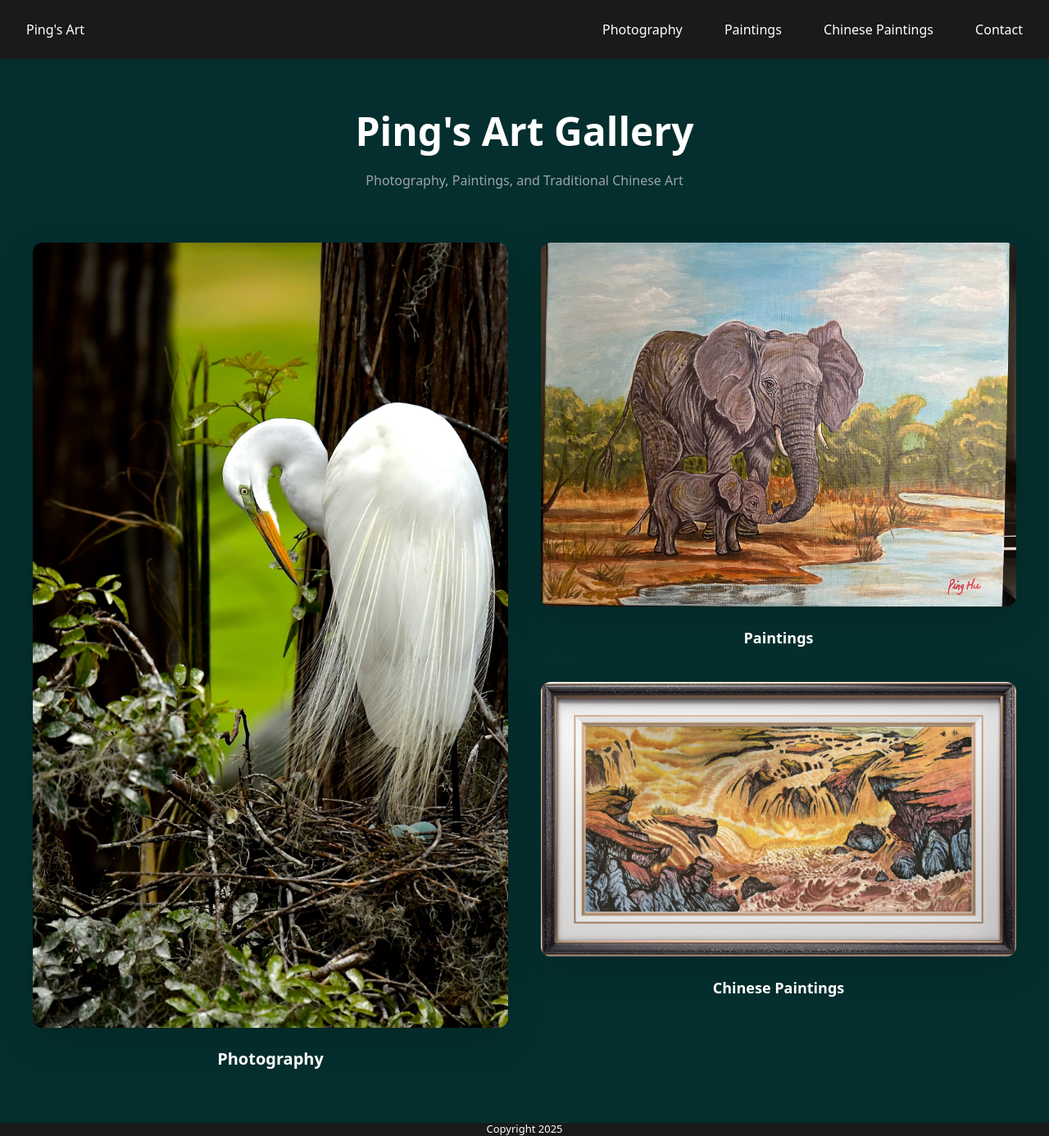
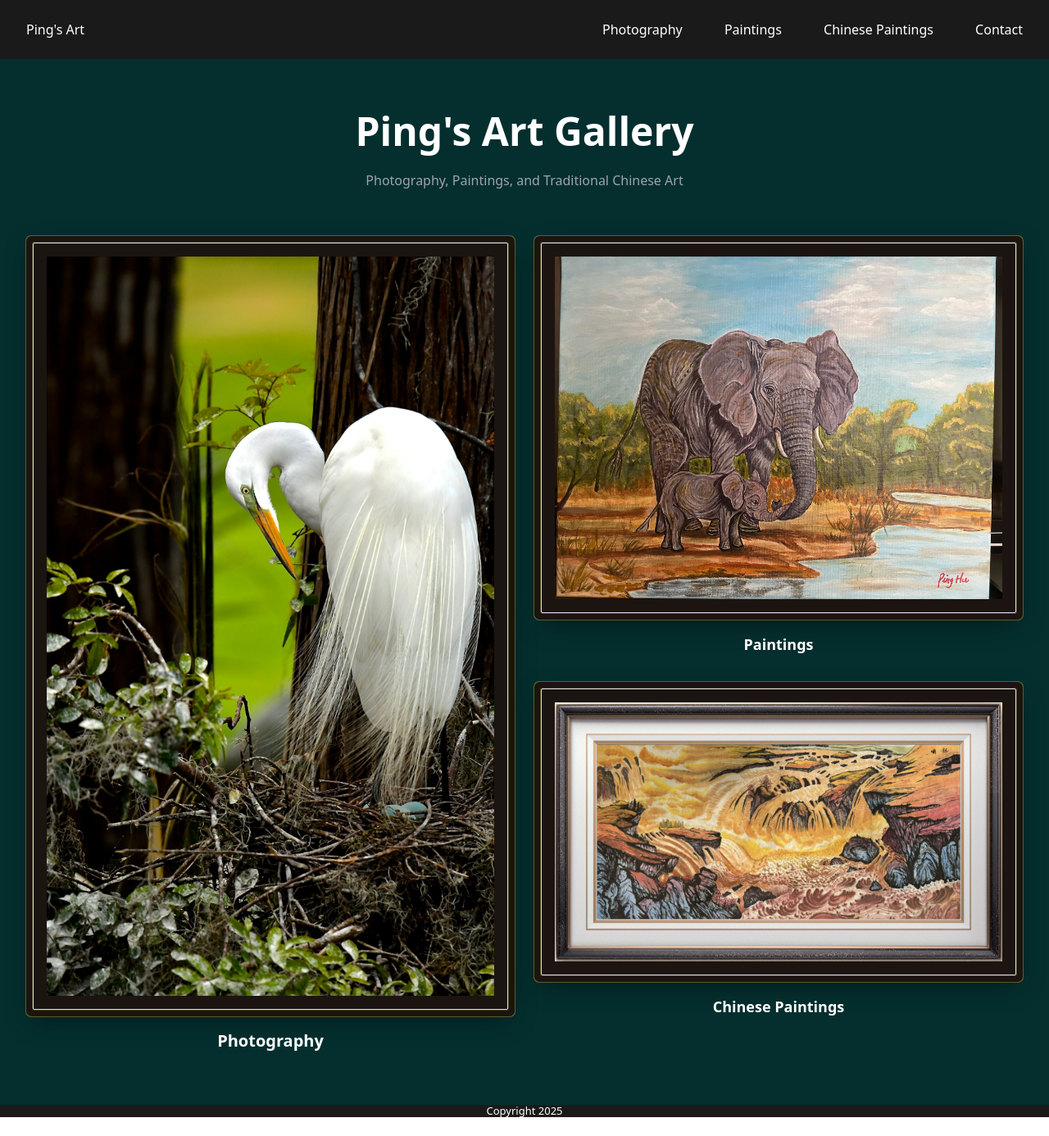
Before and after one commit to MoApplesnOranges/pingsart, a React (Vite) app: page / in a window 1280 px wide. Shown: the whole page at 82% size. After the commit the page ends 1364 px from the top, so only its background shows below. Built offline with nearby package versions, Linux system fonts and the light colour scheme.

Commit message:
updated photos and contact info

```diff
--- a/src/Pages/Home.js
+++ b/src/Pages/Home.js
@@ -18,12 +18,21 @@ const Home = () => {
       <div className="max-w-7xl mx-auto grid grid-cols-2 gap-10">
         {/* LEFT SIDE */}
         <NavLink to="/photography" className="group flex flex-col">
+          <div
+            className="p-3 bg-[#1c1410] rounded-sm shadow-2xl
+            border border-[#8a6d3b]/60
+            group-hover:scale-[1.02] transition duration-300"
+            style={{
+              boxShadow:
+                "0 0 0 1px rgba(212,175,55,0.25), 0 0 0 8px #1c1410, 0 0 0 9px rgba(212,175,55,0.4), 0 10px 30px rgba(0,0,0,0.5)",
+            }}
+          >
             <img
               src={heron}
               alt="Photography"
-            className="w-full h-full object-cover rounded-xl shadow-lg
-            group-hover:scale-[1.02] transition duration-300"
+              className="w-full h-full object-cover"
             />
+          </div>
 
           <h2 className="mt-4 text-xl font-semibold text-center">
             Photography
@@ -34,12 +43,21 @@ const Home = () => {
         <div className="flex flex-col gap-10">
           {/* Paintings */}
           <NavLink to="/paintings" className="group flex flex-col">
+            <div
+              className="p-3 bg-[#1c1410] rounded-sm shadow-2xl
+              border border-[#8a6d3b]/60
+              group-hover:scale-[1.02] transition duration-300"
+              style={{
+                boxShadow:
+                  "0 0 0 1px rgba(212,175,55,0.25), 0 0 0 8px #1c1410, 0 0 0 9px rgba(212,175,55,0.4), 0 10px 30px rgba(0,0,0,0.5)",
+              }}
+            >
               <img
                 src={elephant}
                 alt="Paintings"
-              className="w-full h-full object-cover rounded-xl shadow-lg
-              group-hover:scale-[1.02] transition duration-300"
+                className="w-full h-full object-cover"
               />
+            </div>
 
             <h2 className="mt-4 text-lg font-semibold text-center">
               Paintings
@@ -48,12 +66,21 @@ const Home = () => {
 
           {/* Chinese Paintings */}
           <NavLink to="/chineseart" className="group flex flex-col">
+            <div
+              className="p-3 bg-[#1c1410] rounded-sm shadow-2xl
+              border border-[#8a6d3b]/60
+              group-hover:scale-[1.02] transition duration-300"
+              style={{
+                boxShadow:
+                  "0 0 0 1px rgba(212,175,55,0.25), 0 0 0 8px #1c1410, 0 0 0 9px rgba(212,175,55,0.4), 0 10px 30px rgba(0,0,0,0.5)",
+              }}
+            >
               <img
                 src={chinese_rivers}
                 alt="Chinese Paintings"
-              className="w-full h-full object-cover rounded-xl shadow-lg
-              group-hover:scale-[1.02] transition duration-300"
+                className="w-full h-full object-cover"
               />
+            </div>
 
             <h2 className="mt-4 text-lg font-semibold text-center">
               Chinese Paintings
--- a/src/Pages/contact.js
+++ b/src/Pages/contact.js
@@ -64,7 +64,7 @@ const Contact = () => {
       <div className="text-center mb-16">
         <h1 className="text-5xl font-bold mb-4">Contact</h1>
         <p className="text-gray-400">
-          Get in touch for inquiries or collaborations
+          Get in touch with Ping! for inquiries or collaborations
         </p>
       </div>
 
```
Lines whose indentation alone changed are shown as unchanged.
